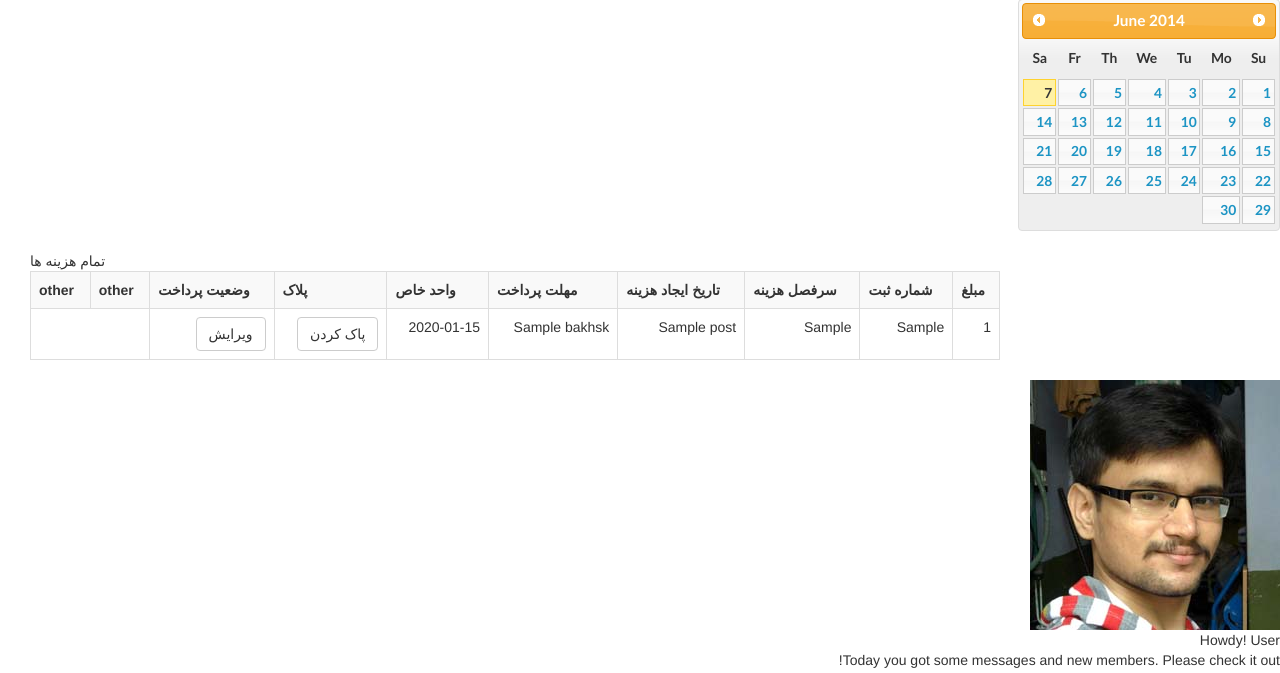
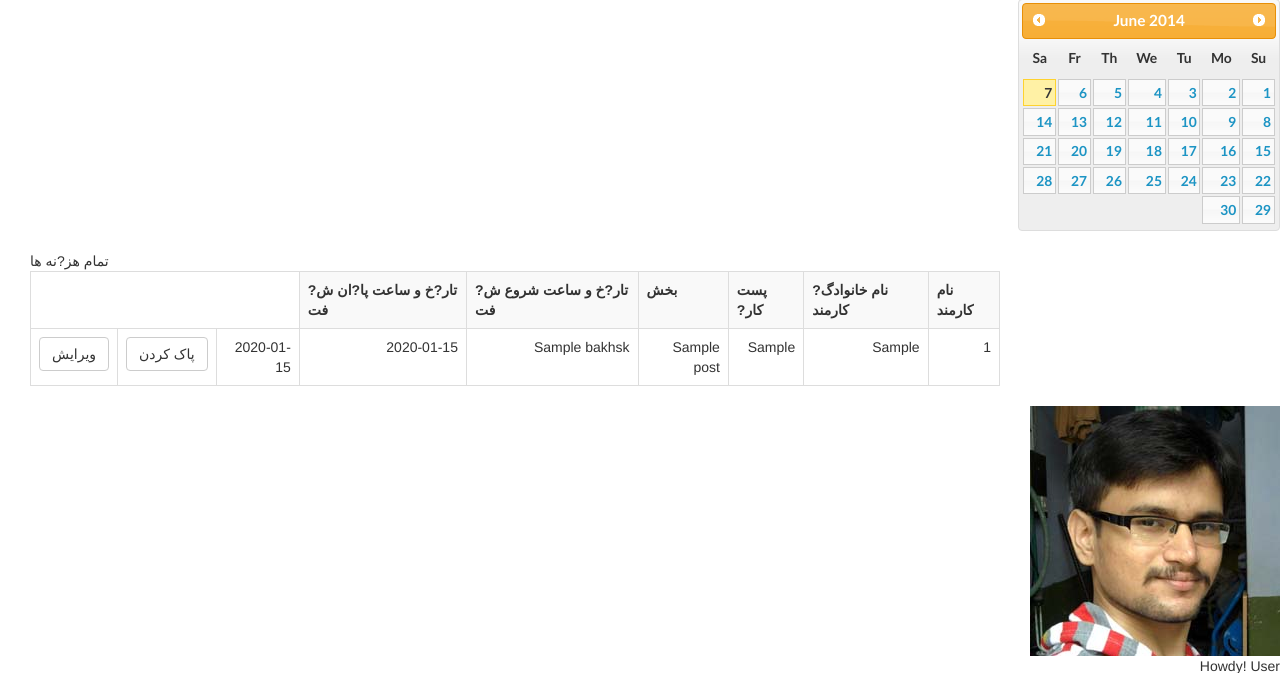
Before and after one commit to niazihamid8/hospitalmanager, a Django app: template project/myapp/templates/user/sabte shift/showshift.html in a window 1280 px wide. Shown: the part 354-1027 px from the top of the page. Run offline with Django 3.2, Linux system fonts and the light colour scheme; the template is opened without the code that fills it: most values are stand-ins (such as "Sample title", 1, 10 or a date in 2020); parts of the project's set-up code (start-up, migrations or seed data) failed here and were passed over; some libraries are stand-ins or nearby versions; some web fonts are replaced.

Commit message:
ساخت صفحه نمایش شیفتهای کاری کارکنان

```diff
--- a/project/myapp/templates/user/sabte shift/showshift.html
+++ b/project/myapp/templates/user/sabte shift/showshift.html
@@ -12,7 +12,7 @@
 
                 <div class="widget wred">
                     <div class="widget-head">
-                        <div class="pull-left">تمام هزینه ها</div>
+                        <div class="pull-left">تمام هز?نه ها</div>
                         <div class="widget-icons pull-right">
                             <a href="#" class="wminimize"><i class="icon-chevron-up"></i></a>
                             <a href="#" class="wclose"><i class="icon-remove"></i></a>
@@ -31,38 +31,25 @@
 
                                     <tbody class="">
                                     <tr>
-                                        <th>
-                                            مبلغ
-                                        </th>
+                                        <th>نام کارمند                                        </th>
 
 
                                         <th>
-                                            شماره ثبت
+                                            نام خانوادگ? کارمند
+
                                         </th>
                                         <th>
-                                            سرفصل هزینه
+پست کار?
                                         </th>
                                         <th>
-                                            تاریخ ایجاد هزینه
+                        بخش
                                         </th>
                                         <th>
-                                            مهلت پرداخت
+                           تار?خ و ساعت شروع ش?فت
                                         </th>
                                         <th>
-                                            واحد خاص
+                                 تار?خ و ساعت پا?ان ش?فت
                                         </th>
-
-
-
-
-                                        <th>
-                                            پلاک
-                                        </th>
-                                        <th>
-                                            وضعیت پرداخت
-                                        </th>
-                                        <th>other</th>
-                                        <th>other</th>
 
                                         {% for s in p %}
                                     <tr>
@@ -73,7 +60,7 @@
                                         <td>{{ s.post }}</td>
                                         <td>{{ s.bakhsk }}</td>
                                         <td>{{ s.startdate }}</td>
-
+                                        <td>{{ s.enddate }}</td>
                                         {#                            <td>{{ s.pelak }}</td>#}
                                         {#                            <td>{{ s.payed }}</td>#}
 
```
